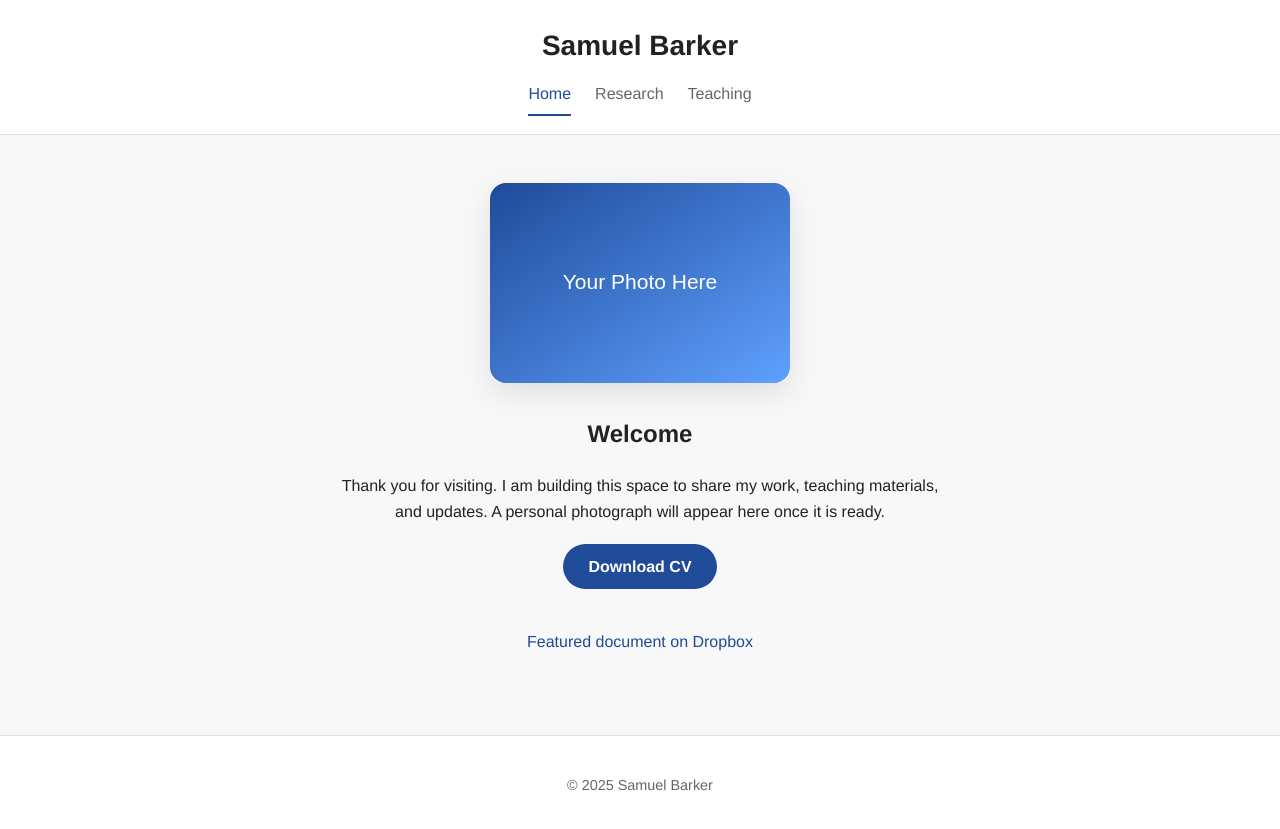
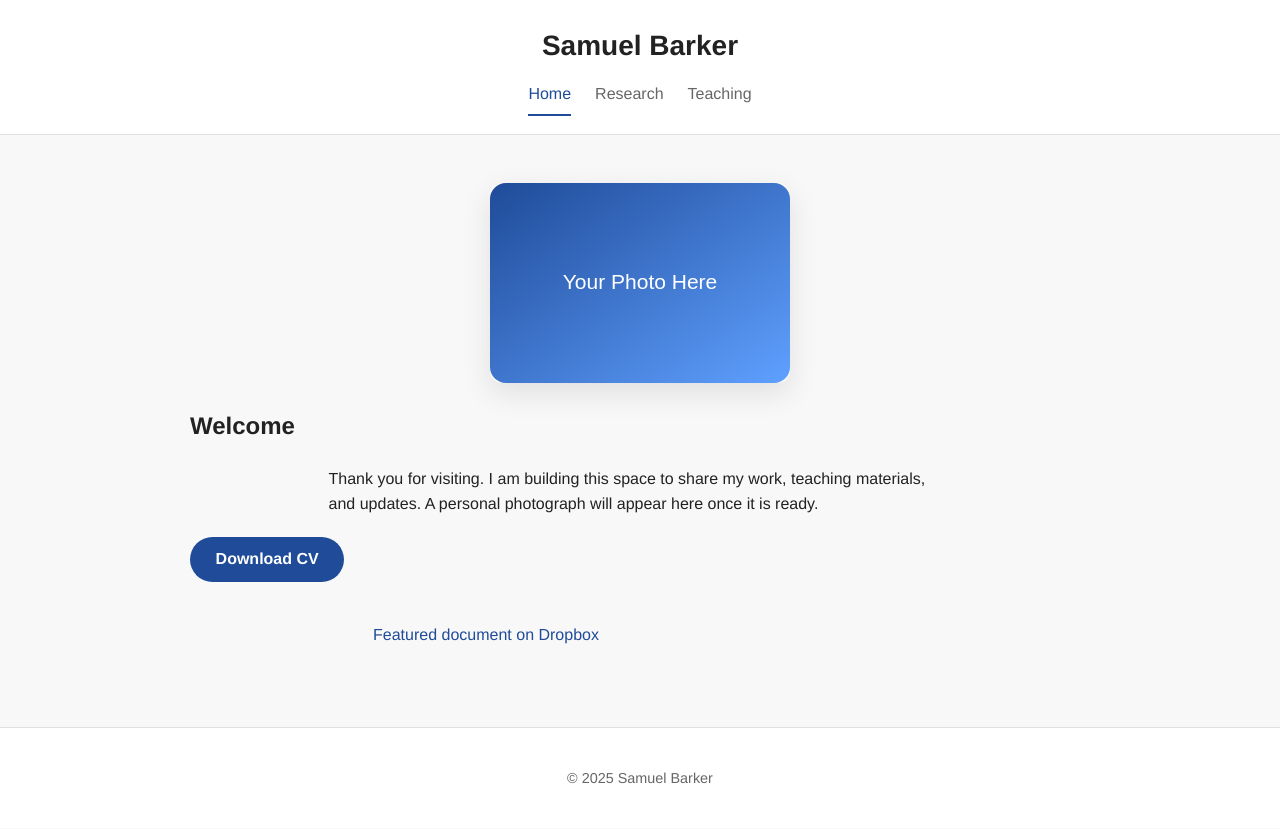
Before and after one commit to sbarkerECON/sbarkerECON.github.io, a Jekyll site: the page built from index.markdown, in a window 1280 px wide. Shown: the top 829 px of the page. Built offline with Jekyll 4.4.1, drawn with Linux system fonts in a browser that asks for light colours.

Commit message:
Adjust content alignment

```diff
--- a/assets/css/style.css
+++ b/assets/css/style.css
@@ -75,7 +75,6 @@ body {
 
 .site-content {
   padding: 3rem 0 4rem;
-  text-align: center;
 }
 
 .site-content h1,
@@ -89,7 +88,8 @@ body {
   width: min(300px, 80%);
   border-radius: 12px;
   box-shadow: 0 10px 30px rgba(0, 0, 0, 0.1);
-  margin-bottom: 1.5rem;
+  margin: 0 auto 1.5rem;
+  display: block;
 }
 
 .section {
```
